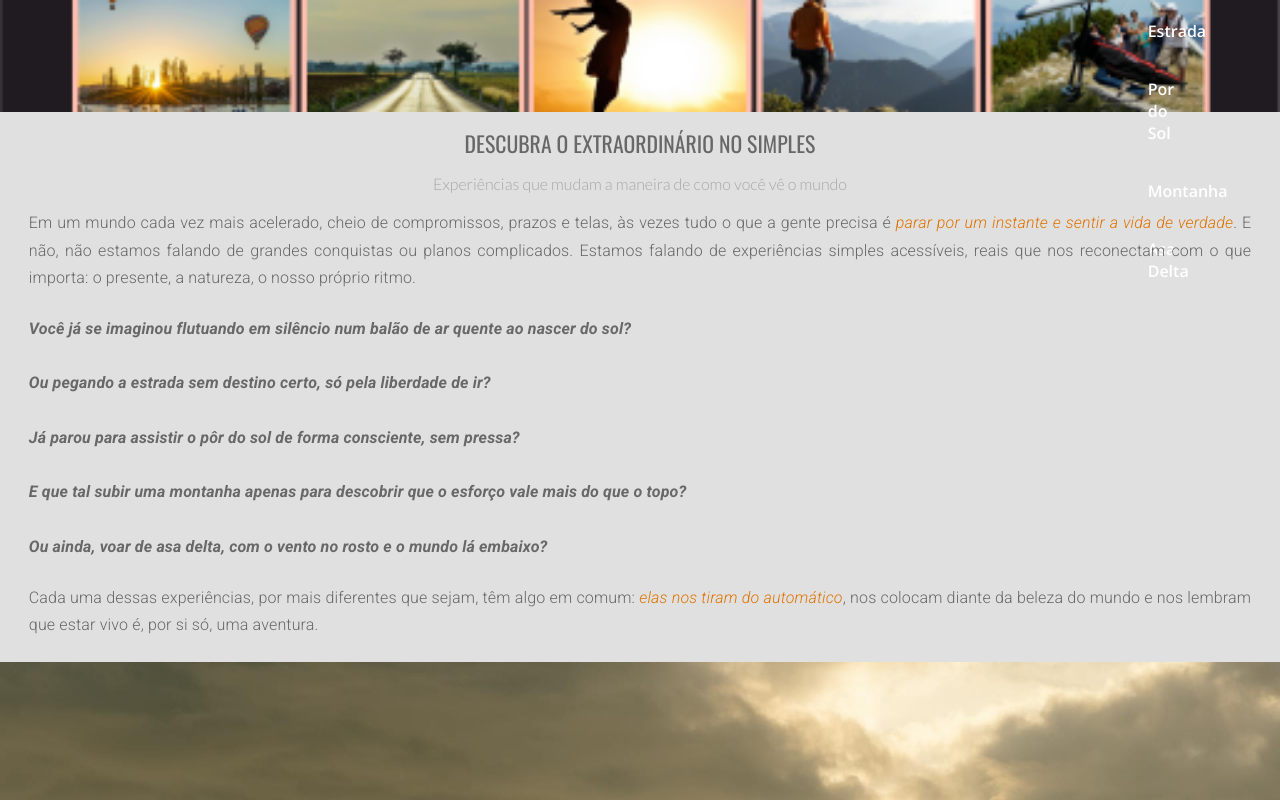
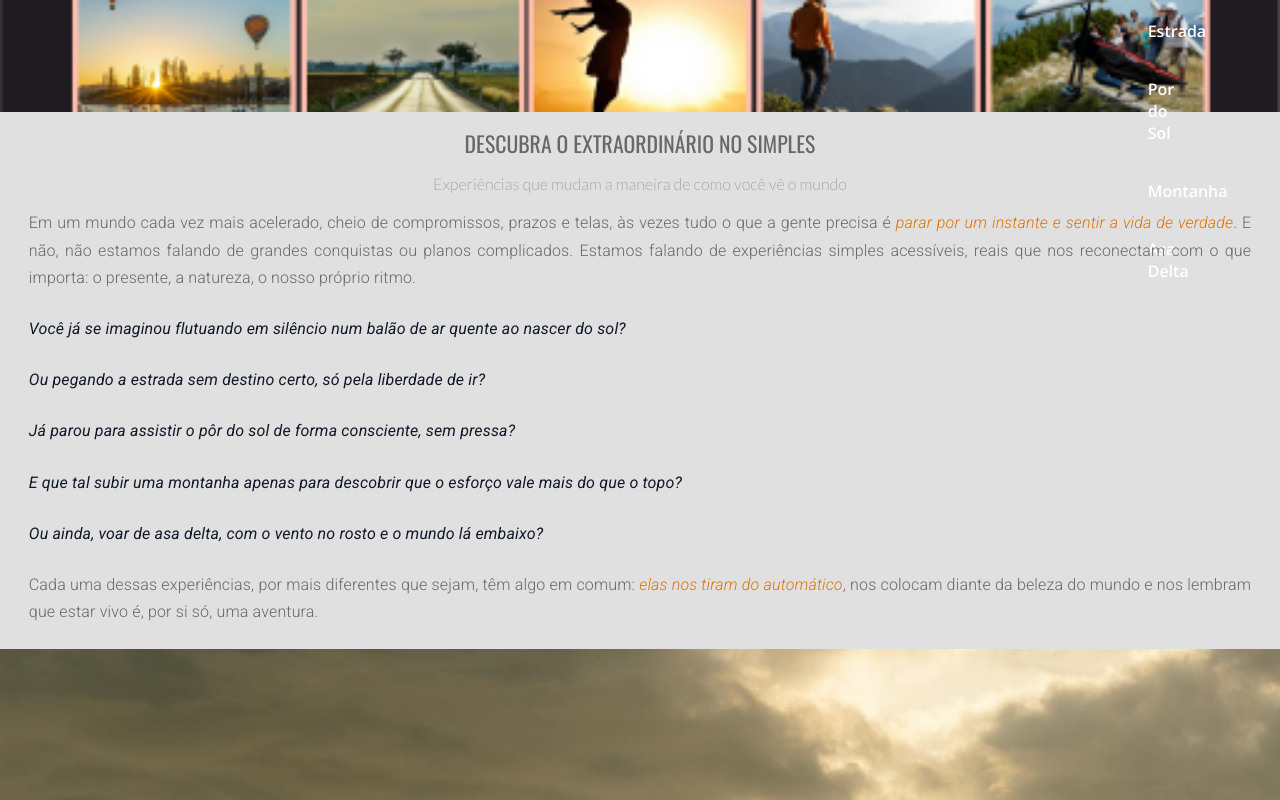
Before and after one commit to Leal86/experiencias-paralax-landingPage, a plain HTML site: page index.html in a window 1280 px wide. Shown: the top 800 px of the page. Drawn offline with nearby package versions, Linux system fonts and the light colour scheme.

Commit message:
Adicionei a classe enfase-escuro para melhorar a ênfase do texto
Introduzi a classe CSS .enfase-escuro para ênfase em negrito e escuro e a aplicquei a parágrafos específicos em index.html para melhor distinção visual. Também ajustei a cor do nav a:hover e aprimorei a formatação HTML para maior clareza.

```diff
--- a/css/estilo.css
+++ b/css/estilo.css
@@ -144,6 +144,11 @@ p {
 .enfase {
 	color: var(--cor-laranja-warning);
 	font-weight: 300;
+}
+
+.enfase-escuro {
+	color: var(--cor-preto);
+	font-weight: 400;
 }
 
 .baloes-img > figure > img {
@@ -315,6 +320,7 @@ nav a:hover {
 	font: italic 1em var(--font-secundaria);
 	font-size: 1.2em;
 	font-weight: 400;
+	color: var(--cor-preto);
 	text-align: center;
 	margin: auto;
 	padding: 0.5em;
--- a/index.html
+++ b/index.html
@@ -69,28 +69,44 @@
 
 			<p>
 				Em um mundo cada vez mais acelerado, cheio de compromissos, prazos e telas, às vezes tudo o que a gente
-				precisa é <strong class="enfase"><em>parar por um instante e sentir a vida de verdade</em></strong>. E não, não estamos
+				precisa é <strong class="enfase"><em>parar por um instante e sentir a vida de verdade</em></strong>. E
+				não, não estamos
 				falando de grandes conquistas ou planos complicados. Estamos falando de experiências simples acessíveis,
 				reais que nos
 				reconectam com o que importa: o presente, a natureza, o nosso próprio ritmo.
 			</p>
 
-			<p>
-				<strong>
-					<em>
-						Você já se imaginou flutuando em silêncio num balão de ar quente ao nascer do sol?<br><br>
-						Ou pegando a estrada sem destino certo, só pela liberdade de ir?<br><br>
-						Já parou para assistir o pôr do sol de forma consciente, sem pressa?<br><br>
-						E que tal subir uma montanha apenas para descobrir que o esforço vale mais do que o
-						topo?<br><br>
-						Ou ainda, voar de asa delta, com o vento no rosto e o mundo lá embaixo?
-					</em>
-				</strong>
-			</p>
+			<em>
+
+				<p class="enfase-escuro">
+					Você já se imaginou flutuando em silêncio num balão de ar quente ao nascer do sol?
+				</p>
+
+				<p class="enfase-escuro">
+					Ou pegando a estrada sem destino certo, só pela liberdade de ir?
+				</p>
+
+				<p class="enfase-escuro">
+					Já parou para assistir o pôr do sol de forma consciente, sem pressa?
+				</p>
+
+				<p class="enfase-escuro">
+					E que tal subir uma montanha apenas para descobrir que o esforço vale mais do que o
+					topo?
+				</p>
+
+				<p class="enfase-escuro">
+					Ou ainda, voar de asa delta, com o vento no rosto e o mundo lá embaixo?
+				</p>
+
+			</em>
+
+
 
 			<p>
 				Cada uma dessas experiências, por mais diferentes que sejam, têm algo em comum:
-				<strong class="enfase"><em>elas nos tiram do automático</em></strong>, nos colocam diante da beleza do mundo e nos
+				<strong class="enfase"><em>elas nos tiram do automático</em></strong>, nos colocam diante da beleza do
+				mundo e nos
 				lembram que estar vivo é, por si só, uma aventura.
 			</p>
 		</section>
@@ -110,18 +126,22 @@
 				</li>
 
 				<li class="conteudo-lista-item">
-					<strong class="enfase">Como viajar de carro pode ser uma forma profunda de liberdade e descoberta;</strong>
+					<strong class="enfase">Como viajar de carro pode ser uma forma profunda de liberdade e
+						descoberta;</strong>
 				</li>
 
 				<li class="conteudo-lista-item">
-					<strong class="enfase">O poder de simplesmente observar o pôr do sol com presença e intenção;</strong>
+					<strong class="enfase">O poder de simplesmente observar o pôr do sol com presença e
+						intenção;</strong>
 				</li>
 
 				<li class="conteudo-lista-item">
-					<strong class="enfase">O que significa subir uma montanha e como ela transforma mais do que o corpo;</strong>
+					<strong class="enfase">O que significa subir uma montanha e como ela transforma mais do que o
+						corpo;</strong>
 				</li>
 				<li class="conteudo-lista-item">
-					<strong class="enfase">E por fim, o que se sente ao voar de asa delta, como um pássaro por alguns minutos.</strong>
+					<strong class="enfase">E por fim, o que se sente ao voar de asa delta, como um pássaro por alguns
+						minutos.</strong>
 				</li>
 
 			</ul>
```
